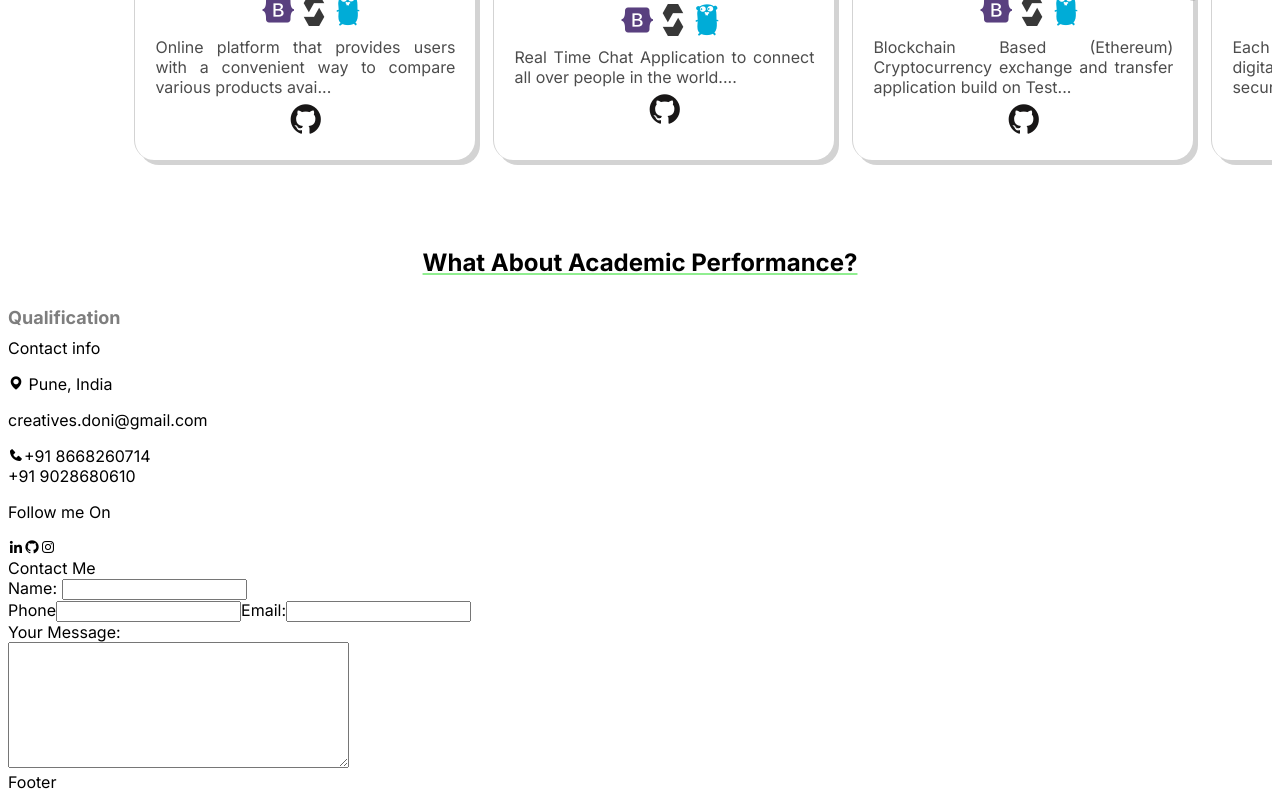
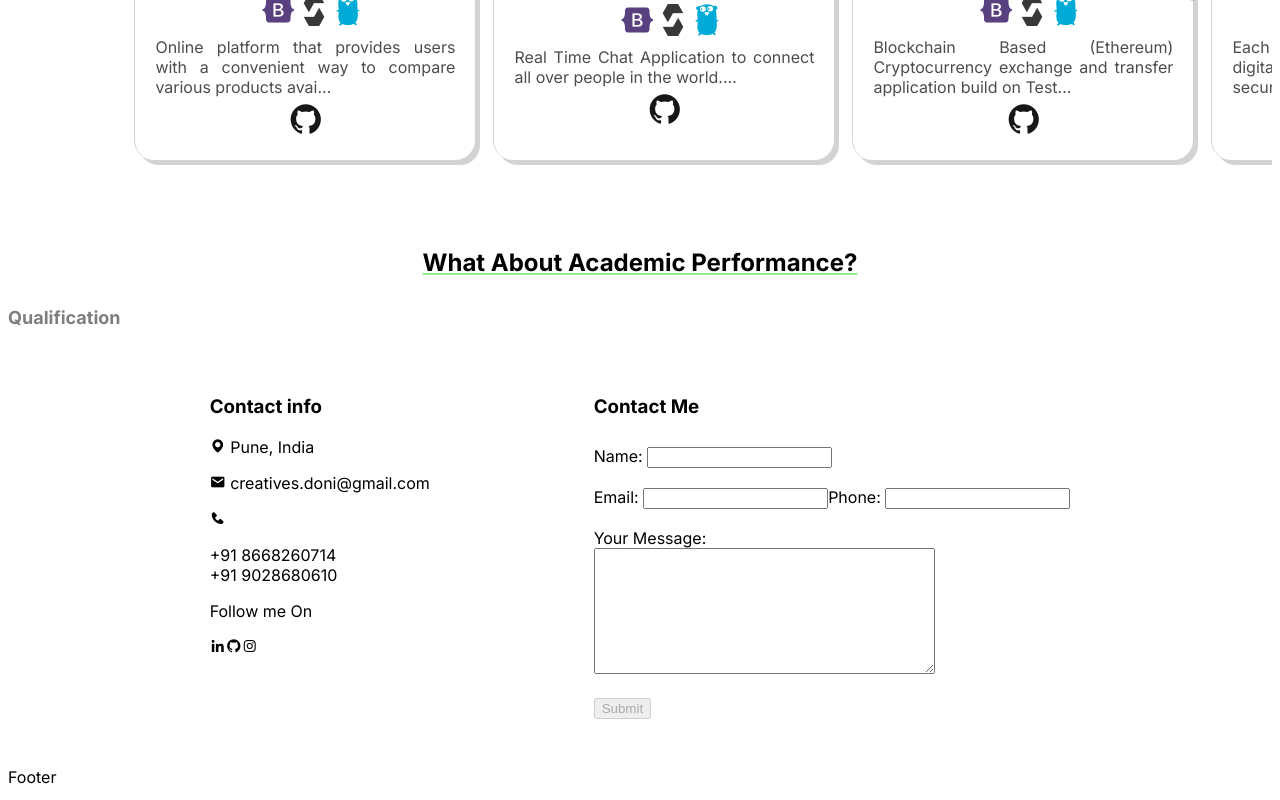
Before and after one commit to hacknovas/PortfolioHN, a Next.js app: page / in a window 1280 px wide. Shown: the part 1580-2380 px from the top of the page. Built offline with nearby package versions, Linux system fonts and the light colour scheme.

Commit message:
footer css added

```diff
--- a/src/app/CSS/footer.module.css
+++ b/src/app/CSS/footer.module.css
@@ -0,0 +1,9 @@
+.contactSection {
+  display: flex;
+  flex-wrap: wrap;
+  justify-content: space-evenly;
+  padding: 3%;
+}
+.contactMe form div {
+  padding: 2% 0;
+}
--- a/src/app/Components/Footer.tsx
+++ b/src/app/Components/Footer.tsx
@@ -4,37 +4,47 @@ export default function Footer() {
     return (
         <div>
             <div id="#contactMeSection" className={styles.contactSection}>
-                <div>Contact info
+                <div className={styles.contactInfo}>
+                    <h3>Contact info</h3>
                     <p><i className='bx bxs-map'></i> Pune, India</p>
-                    <p>creatives.doni@gmail.com</p>
+                    <p><i className='bx bxs-envelope'></i> creatives.doni@gmail.com</p>
                     <p><i className='bx bxs-phone'></i>
+                        <p>
                             +91 8668260714
                             <br />
                             +91 9028680610
                         </p>
+                    </p>
                     <p>Follow me On</p>
+                    <div>
                         <i className='bx bxl-linkedin'></i>
                         <i className='bx bxl-github'></i>
                         <i className='bx bxl-instagram'></i>
                     </div>
+                </div>
 
-                <div>Contact Me
+                <div className={styles.contactMe}>
+                    <h3>Contact Me</h3>
                     <form >
                         <div>
                             <label htmlFor="Name">Name: </label>
                             <input type="text" name="" id="Name" />
                         </div>
                         <div>
-                            <label htmlFor="Phone">Phone</label>
+                            <label htmlFor="Email">Email: </label>
+                            <input type="email" name="" id="Email" />
+                            <label htmlFor="Phone">Phone: </label>
                             <input type="text" name="" id="Phone" />
-                            <label htmlFor="Email">Email:</label>
-                            <input type="text" name="" id="Email" />
                         </div>
                         <div>
                             <label htmlFor="Message">Your Message:</label>
                             <br /><textarea name="" id="Message" cols={40} rows={8}></textarea>
                         </div>
+                        <div>
+                            <button type="submit" disabled>Submit</button>
+                        </div>
                     </form>
+
                 </div>
             </div>
             <div>Footer</div>
```
Lines whose indentation alone changed are shown as unchanged.
